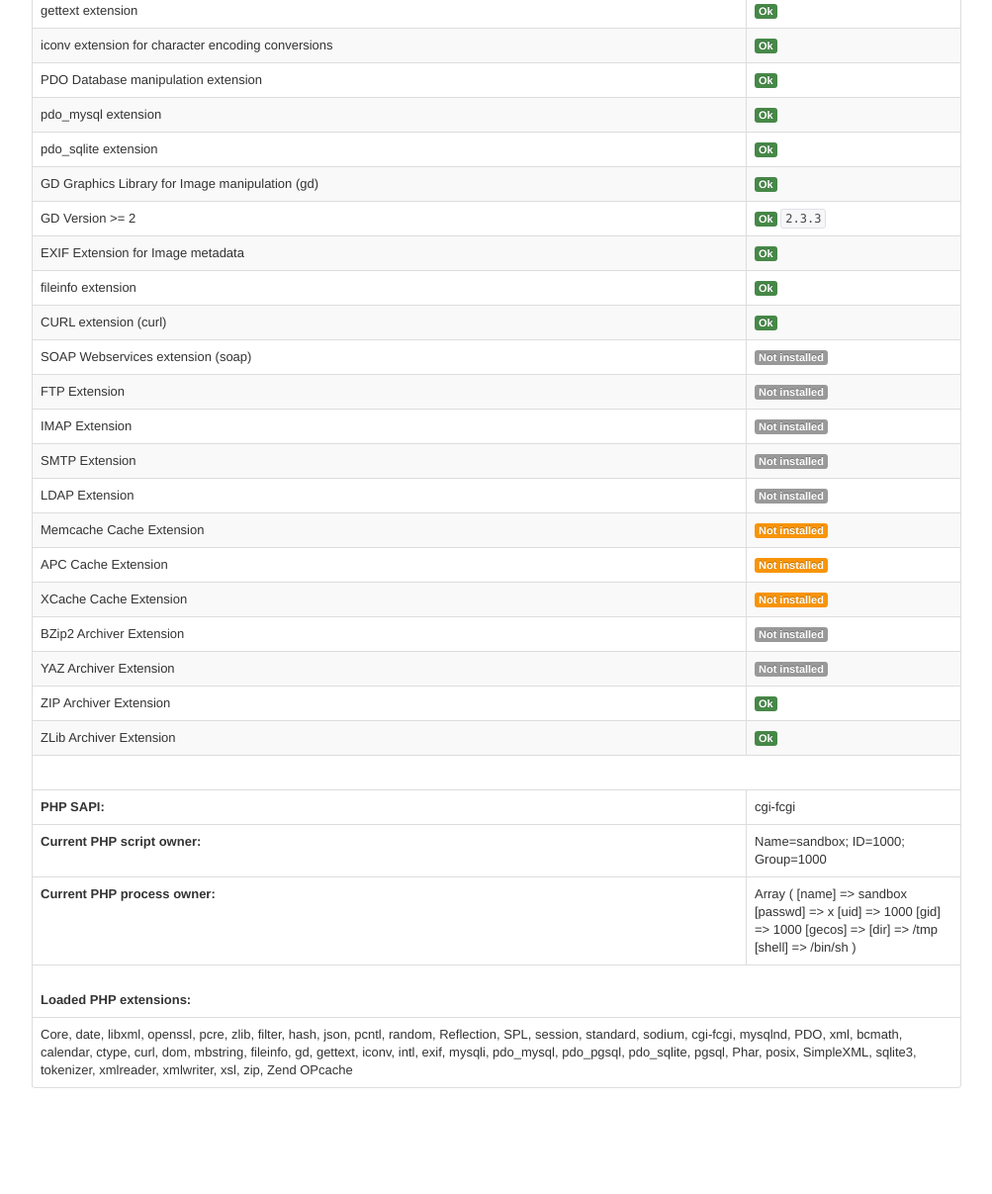
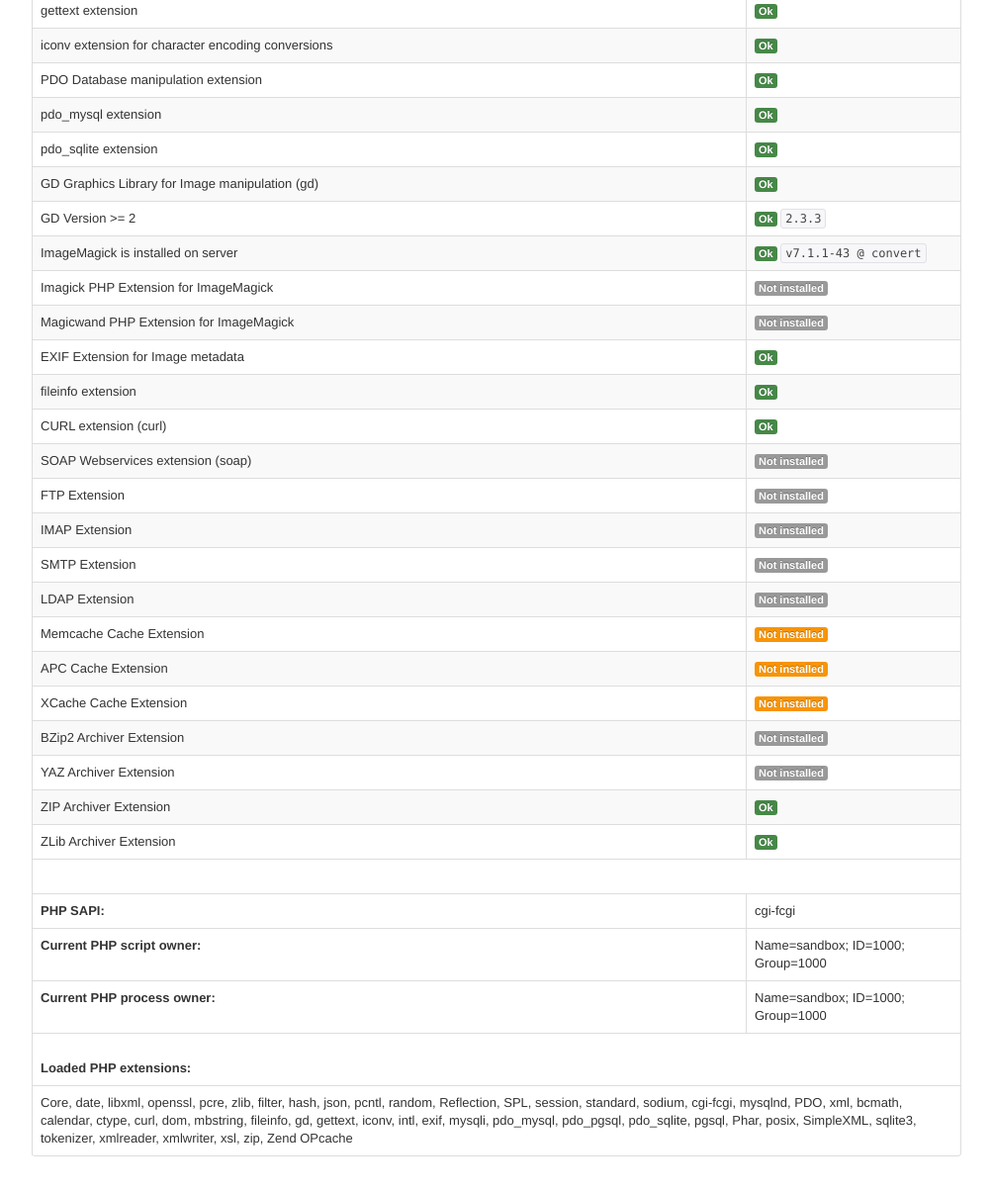
Before and after one commit to rperello/Anidcore, a PHP site: page /check.php in a window 1280 px wide. Shown: the part 823-2030 px from the top of the page at 99% size, without its empty margins (138-1141 px from the left). Before the commit the page ends 1961 px from the top, so only its background shows below. Run offline with PHP 8.4, Linux system fonts and the light colour scheme.

Commit message:
imagemagick test

```diff
--- a/check.php
+++ b/check.php
@@ -3,7 +3,7 @@ error_reporting(-1);
 ini_set("display_errors",true);
 ini_set("default_charset","utf8");
 
-class ServerChecker{
+class ServerTest{
     public $TITLE = "Rino Framework - Server compatibility test";
     public $REQUIRED_PHP_VERSION = "5.2.6";
     public $MYSQL_VERSION = NULL;
@@ -11,6 +11,7 @@ class ServerChecker{
     public $TESTS=array();
     public $ERROR_COUNT=0;
     public $WARNING_COUNT=0;
+    public $IMAGEMAGICK_PATH=NULL;
 
     public function __construct() {
         $this->ROOT_PATH=realpath(dirname(__FILE__) . DIRECTORY_SEPARATOR) . DIRECTORY_SEPARATOR;
@@ -167,7 +168,37 @@ class ServerChecker{
                 "result"=>$gdinfo["GD Version"],
                 "level"=>"warn"
             );
+        }else{
+            $tests["php.ext.gd2"]=array(
+                "title"=>"GD Version >= 2",
+                "passed"=>false,
+                "level"=>"warn"
+            );
         }
+
+        $imagemagick = $this->test_imagemagick();
+        $tests["php.ext.imagemagick"]=array(
+            "title"=>"ImageMagick is installed on server",
+            "passed"=>!empty($imagemagick["version"]),
+            "level"=>(!$tests["php.ext.gd2"]["passed"]) ? "warn" : "info"
+        );
+
+        if($tests["php.ext.imagemagick"]["passed"]){
+            $tests["php.ext.imagemagick"]["result"]="v".$imagemagick["version"]." @ ".$imagemagick["path"];
+        }
+
+        $tests["php.ext.imagick"]=array(
+            "title"=>"Imagick PHP Extension for ImageMagick",
+            "passed"=>extension_loaded('imagemagick'),
+            "level"=>"info"
+        );
+
+        $tests["php.ext.magicwand"]=array(
+            "title"=>"Magicwand PHP Extension for ImageMagick",
+            "passed"=>extension_loaded('magicwand'),
+            "level"=>"info"
+        );
+
         $tests["php.ext.exif"]=array(
             "title"=>"EXIF Extension for Image metadata",
             "passed"=>extension_loaded('exif'),
@@ -231,6 +262,33 @@ class ServerChecker{
         } catch (Exception $exc) {
             return $err;
         }
+    }
+
+    protected function test_imagemagick(){
+        $version = @shell_exec("convert --version");
+        $path = NULL;
+
+        if(empty($version)) $version = @shell_exec("/usr/bin/convert --version");
+        else $path = "convert";
+
+        if(empty($version)) $version = @shell_exec("/usr/sbin/convert --version");
+        elseif(empty($path)) $path = "/usr/bin/convert";
+
+        if(empty($version)) $version = @shell_exec("/opt/local/bin/convert --version");
+        elseif(empty($path)) $path = "/usr/sbin/convert";
+
+        if(empty($version)) $version = @shell_exec("/usr/local/imagemagick/bin/convert --version");
+        elseif(empty($path)) $path = "/opt/local/bin/convert";
+
+        if(!empty($version)){
+            if(empty($path)) $path = "/usr/local/imagemagick/bin/convert";
+            if(preg_match("/ImageMagick ([0-9\.\-]{1,})/i", $version, $matches)){
+                $version = $matches[1];
+            }else $version=NULL;
+        }else $version=NULL;
+
+        $this->IMAGEMAGICK_PATH = $path;
+        return array("version"=>$version, "path"=>$path);
     }
 
     protected function test_protocolExtensions(&$tests){
@@ -338,12 +396,12 @@ class ServerChecker{
 
 }
 
-$check = new ServerChecker();
+$servertest = new ServerTest();
 ?>
 <!DOCTYPE html>
 <html lang="en">
     <head>
-        <title><?php echo $check->TITLE; ?></title>
+        <title><?php echo $servertest->TITLE; ?></title>
         <meta charset="utf-8" />
         <meta http-equiv="Content-Type" content="text/html; charset=utf-8" />
 
@@ -374,16 +432,16 @@ css;
     </head>
     <body>
         <div id="wrapper" class="container" style="margin:20px auto;">
-            <h1 style="margin:0 0 20px 0;"><?php echo $check->TITLE; ?> <br />
+            <h1 style="margin:0 0 20px 0;"><?php echo $servertest->TITLE; ?> <br />
                 <small>TEST RESULT: <?php
-                if($check->isSuccess()) {
+                if($servertest->isSuccess()) {
                     echo '<span style="font-size:14px" class="label label-success">PASSED';
                     //print_r($test);
-                    if($check->WARNING_COUNT > 0) echo ' (with '.$check->WARNING_COUNT." warnings)";
+                    if($servertest->WARNING_COUNT > 0) echo ' (with '.$servertest->WARNING_COUNT." warnings)";
                     echo '</span>';
                 }else{
-                    echo '<span style="font-size:14px"  class="label label-important">NOT PASSED: '.$check->ERROR_COUNT.' ERRORS';
-                    if($check->WARNING_COUNT > 0) echo ' (and '.$check->WARNING_COUNT." warnings)";
+                    echo '<span style="font-size:14px"  class="label label-important">NOT PASSED: '.$servertest->ERROR_COUNT.' ERRORS';
+                    if($servertest->WARNING_COUNT > 0) echo ' (and '.$servertest->WARNING_COUNT." warnings)";
                     echo ' FOUND</span>';
                 }?> </small> </h1>
 
@@ -397,7 +455,7 @@ css;
                 <tbody>
             <?php
 
-            foreach($check->TESTS as $key => $test){
+            foreach($servertest->TESTS as $key => $test){
                 ?>
                     <tr>
                         <td><?php echo $test["title"] ?></td>
@@ -444,8 +502,8 @@ css;
                     <tr>
                         <th>Current PHP process owner:</th>
                         <td><?php
-                        $processUser = posix_getpwuid(posix_geteuid()); print_r($processUser);
-                        //echo "Name=".get_current_user(). '; ID='.getmyuid().'; Group='. getmygid() ;
+                        $processUser = posix_getpwuid(posix_geteuid());
+                        echo "Name=".$processUser["name"]. '; ID='.$processUser["uid"].'; Group='. $processUser["gid"];
                         ?></td>
                     </tr>
                     <tr>
```
